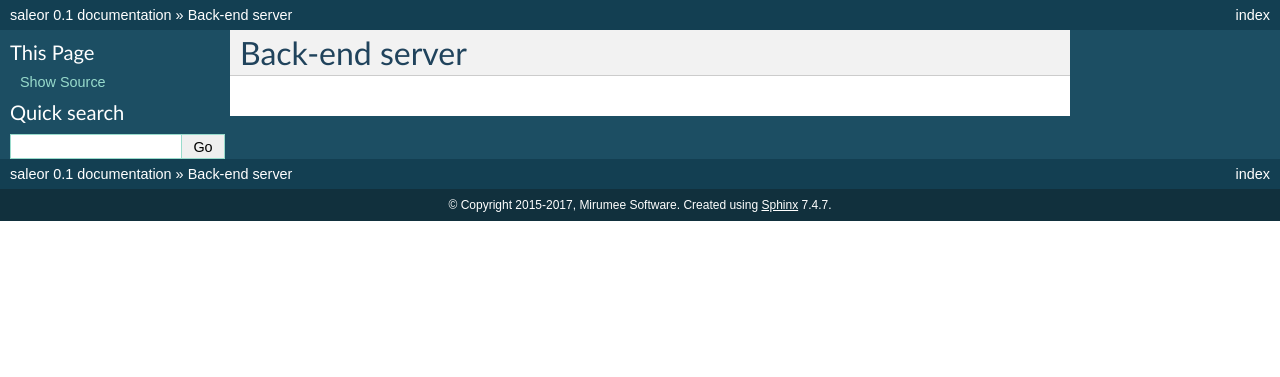
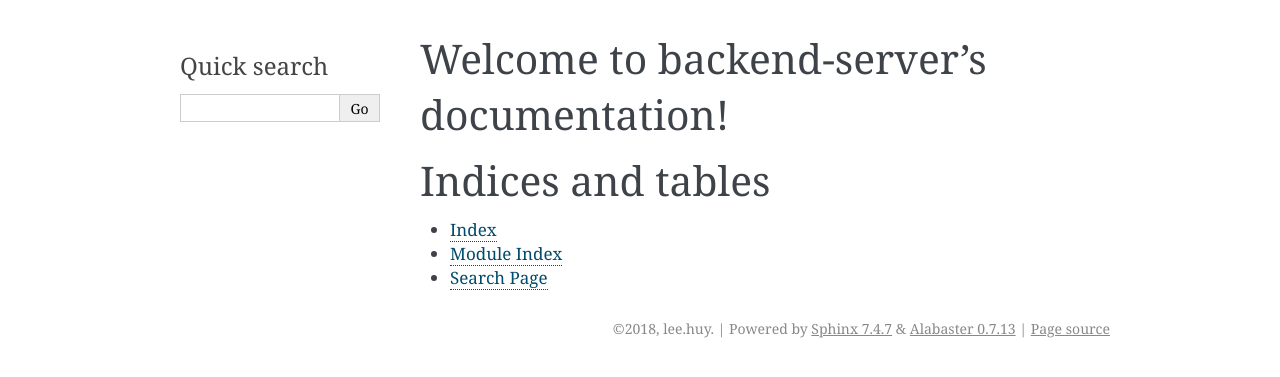
Before and after one commit to lethanhhuy6285/learnreadthedocs, a Sphinx documentation site: the page built from docs/index.rst, in a window 1280 px wide. Shown: the top 377 px of the page. Built offline with Sphinx 7.4.7, drawn with Linux system fonts in a browser that asks for light colours; pages that are not in the unit, such as notebooks, are missing from menus.

Commit message:
create project

```diff
--- a/docs/conf.py
+++ b/docs/conf.py
@@ -1,7 +1,7 @@
 # -*- coding: utf-8 -*-
 #
-# saleor documentation build configuration file, created by
-# sphinx-quickstart on Tue Jan  5 11:54:57 2016.
+# backend-server documentation build configuration file, created by
+# sphinx-quickstart on Wed Jan 31 10:52:56 2018.
 #
 # This file is execfile()d with the current directory set to its
 # containing dir.
@@ -12,54 +12,51 @@
 # All configuration values have a default; values that are commented out
 # serve to show the default.
 
-import sys
-import os
-import shlex
-
 # If extensions (or modules to document with autodoc) are in another directory,
 # add these directories to sys.path here. If the directory is relative to the
 # documentation root, use os.path.abspath to make it absolute, like shown here.
-#sys.path.insert(0, os.path.abspath('.'))
+#
+# import os
+# import sys
+# sys.path.insert(0, os.path.abspath('.'))
+
 
 # -- General configuration ------------------------------------------------
 
 # If your documentation needs a minimal Sphinx version, state it here.
-#needs_sphinx = '1.0'
+#
+# needs_sphinx = '1.0'
 
 # Add any Sphinx extension module names here, as strings. They can be
 # extensions coming with Sphinx (named 'sphinx.ext.*') or your custom
 # ones.
-extensions = [
-    'sphinx.ext.autodoc',
-]
+extensions = []
 
 # Add any paths that contain templates here, relative to this directory.
 templates_path = ['_templates']
 
 # The suffix(es) of source filenames.
 # You can specify multiple suffix as a list of string:
+#
 # source_suffix = ['.rst', '.md']
 source_suffix = '.rst'
-
-# The encoding of source files.
-#source_encoding = 'utf-8-sig'
 
 # The master toctree document.
 master_doc = 'index'
 
 # General information about the project.
-project = u'saleor'
-copyright = u'2015-2017, Mirumee Software'
-author = u'Mirumee Software'
+project = u'backend-server'
+copyright = u'2018, lee.huy'
+author = u'lee.huy'
 
 # The version info for the project you're documenting, acts as replacement for
 # |version| and |release|, also used in various other places throughout the
 # built documents.
 #
 # The short X.Y version.
-version = u'0.1'
+version = u'2.5'
 # The full version, including alpha/beta/rc tags.
-release = u'0.1'
+release = u'2.5'
 
 # The language for content autogenerated by Sphinx. Refer to documentation
 # for a list of supported languages.
@@ -68,39 +65,13 @@ release = u'0.1'
 # Usually you set "language" from the command line for these cases.
 language = None
 
-# There are two options for replacing |today|: either, you set today to some
-# non-false value, then it is used:
-#today = ''
-# Else, today_fmt is used as the format for a strftime call.
-#today_fmt = '%B %d, %Y'
-
 # List of patterns, relative to source directory, that match files and
 # directories to ignore when looking for source files.
-exclude_patterns = ['_build']
-
-# The reST default role (used for this markup: `text`) to use for all
-# documents.
-#default_role = None
-
-# If true, '()' will be appended to :func: etc. cross-reference text.
-#add_function_parentheses = True
-
-# If true, the current module name will be prepended to all description
-# unit titles (such as .. function::).
-#add_module_names = True
-
-# If true, sectionauthor and moduleauthor directives will be shown in the
-# output. They are ignored by default.
-#show_authors = False
+# This patterns also effect to html_static_path and html_extra_path
+exclude_patterns = ['_build', 'Thumbs.db', '.DS_Store']
 
 # The name of the Pygments (syntax highlighting) style to use.
 pygments_style = 'sphinx'
-
-# A list of ignored prefixes for module index sorting.
-#modindex_common_prefix = []
-
-# If true, keep warnings as "system message" paragraphs in the built documents.
-#keep_warnings = False
 
 # If true, `todo` and `todoList` produce output, else they produce nothing.
 todo_include_todos = False
@@ -110,143 +81,66 @@ todo_include_todos = False
 
 # The theme to use for HTML and HTML Help pages.  See the documentation for
 # a list of builtin themes.
-html_theme = 'default'
+#
+html_theme = 'alabaster'
 
 # Theme options are theme-specific and customize the look and feel of a theme
 # further.  For a list of options available for each theme, see the
 # documentation.
-#html_theme_options = {}
-
-# Add any paths that contain custom themes here, relative to this directory.
-#html_theme_path = []
-
-# The name for this set of Sphinx documents.  If None, it defaults to
-# "<project> v<release> documentation".
-#html_title = None
-
-# A shorter title for the navigation bar.  Default is the same as html_title.
-#html_short_title = None
-
-# The name of an image file (relative to this directory) to place at the top
-# of the sidebar.
-#html_logo = None
-
-# The name of an image file (within the static path) to use as favicon of the
-# docs.  This file should be a Windows icon file (.ico) being 16x16 or 32x32
-# pixels large.
-#html_favicon = None
+#
+# html_theme_options = {}
 
 # Add any paths that contain custom static files (such as style sheets) here,
 # relative to this directory. They are copied after the builtin static files,
 # so a file named "default.css" will overwrite the builtin "default.css".
 html_static_path = ['_static']
 
-# Add any extra paths that contain custom files (such as robots.txt or
-# .htaccess) here, relative to this directory. These files are copied
-# directly to the root of the documentation.
-#html_extra_path = []
+# Custom sidebar templates, must be a dictionary that maps document names
+# to template names.
+#
+# This is required for the alabaster theme
+# refs: http://alabaster.readthedocs.io/en/latest/installation.html#sidebars
+html_sidebars = {
+    '**': [
+        'relations.html',  # needs 'show_related': True theme option to display
+        'searchbox.html',
+    ]
+}
 
-# If not '', a 'Last updated on:' timestamp is inserted at every page bottom,
-# using the given strftime format.
-#html_last_updated_fmt = '%b %d, %Y'
 
-# If true, SmartyPants will be used to convert quotes and dashes to
-# typographically correct entities.
-#html_use_smartypants = True
-
-# Custom sidebar templates, maps document names to template names.
-#html_sidebars = {}
-
-# Additional templates that should be rendered to pages, maps page names to
-# template names.
-#html_additional_pages = {}
-
-# If false, no module index is generated.
-#html_domain_indices = True
-
-# If false, no index is generated.
-#html_use_index = True
-
-# If true, the index is split into individual pages for each letter.
-#html_split_index = False
-
-# If true, links to the reST sources are added to the pages.
-#html_show_sourcelink = True
-
-# If true, "Created using Sphinx" is shown in the HTML footer. Default is True.
-#html_show_sphinx = True
-
-# If true, "(C) Copyright ..." is shown in the HTML footer. Default is True.
-#html_show_copyright = True
-
-# If true, an OpenSearch description file will be output, and all pages will
-# contain a <link> tag referring to it.  The value of this option must be the
-# base URL from which the finished HTML is served.
-#html_use_opensearch = ''
-
-# This is the file name suffix for HTML files (e.g. ".xhtml").
-#html_file_suffix = None
-
-# Language to be used for generating the HTML full-text search index.
-# Sphinx supports the following languages:
-#   'da', 'de', 'en', 'es', 'fi', 'fr', 'hu', 'it', 'ja'
-#   'nl', 'no', 'pt', 'ro', 'ru', 'sv', 'tr'
-#html_search_language = 'en'
-
-# A dictionary with options for the search language support, empty by default.
-# Now only 'ja' uses this config value
-#html_search_options = {'type': 'default'}
-
-# The name of a javascript file (relative to the configuration directory) that
-# implements a search results scorer. If empty, the default will be used.
-#html_search_scorer = 'scorer.js'
+# -- Options for HTMLHelp output ------------------------------------------
 
 # Output file base name for HTML help builder.
-htmlhelp_basename = 'saleordoc'
+htmlhelp_basename = 'backend-serverdoc'
+
 
 # -- Options for LaTeX output ---------------------------------------------
 
 latex_elements = {
-# The paper size ('letterpaper' or 'a4paper').
-#'papersize': 'letterpaper',
+    # The paper size ('letterpaper' or 'a4paper').
+    #
+    # 'papersize': 'letterpaper',
 
-# The font size ('10pt', '11pt' or '12pt').
-#'pointsize': '10pt',
+    # The font size ('10pt', '11pt' or '12pt').
+    #
+    # 'pointsize': '10pt',
 
-# Additional stuff for the LaTeX preamble.
-#'preamble': '',
+    # Additional stuff for the LaTeX preamble.
+    #
+    # 'preamble': '',
 
-# Latex figure (float) alignment
-#'figure_align': 'htbp',
+    # Latex figure (float) alignment
+    #
+    # 'figure_align': 'htbp',
 }
 
 # Grouping the document tree into LaTeX files. List of tuples
 # (source start file, target name, title,
 #  author, documentclass [howto, manual, or own class]).
 latex_documents = [
-  (master_doc, 'saleor.tex', u'saleor Documentation',
-   u'Mirumee Software', 'manual'),
+    (master_doc, 'backend-server.tex', u'backend-server Documentation',
+     u'lee.huy', 'manual'),
 ]
-
-# The name of an image file (relative to this directory) to place at the top of
-# the title page.
-#latex_logo = None
-
-# For "manual" documents, if this is true, then toplevel headings are parts,
-# not chapters.
-#latex_use_parts = False
-
-# If true, show page references after internal links.
-#latex_show_pagerefs = False
-
-# If true, show URL addresses after external links.
-#latex_show_urls = False
-
-# Documents to append as an appendix to all manuals.
-#latex_appendices = []
-
-# If false, no module index is generated.
-#latex_domain_indices = True
 
 
 # -- Options for manual page output ---------------------------------------
@@ -254,12 +148,9 @@ latex_documents = [
 # One entry per manual page. List of tuples
 # (source start file, name, description, authors, manual section).
 man_pages = [
-    (master_doc, 'saleor', u'saleor Documentation',
+    (master_doc, 'backend-server', u'backend-server Documentation',
      [author], 1)
 ]
-
-# If true, show URL addresses after external links.
-#man_show_urls = False
 
 
 # -- Options for Texinfo output -------------------------------------------
@@ -268,19 +159,7 @@ man_pages = [
 # (source start file, target name, title, author,
 #  dir menu entry, description, category)
 texinfo_documents = [
-  (master_doc, 'saleor', u'saleor Documentation',
-   author, 'saleor', 'One line description of project.',
-   'Miscellaneous'),
+    (master_doc, 'backend-server', u'backend-server Documentation',
+     author, 'backend-server', 'One line description of project.',
+     'Miscellaneous'),
 ]
-
-# Documents to append as an appendix to all manuals.
-#texinfo_appendices = []
-
-# If false, no module index is generated.
-#texinfo_domain_indices = True
-
-# How to display URL addresses: 'footnote', 'no', or 'inline'.
-#texinfo_show_urls = 'footnote'
-
-# If true, do not generate a @detailmenu in the "Top" node's menu.
-#texinfo_no_detailmenu = False
--- a/docs/index.rst
+++ b/docs/index.rst
@@ -1,7 +1,22 @@
-Back-end server
-===============
+.. backend-server documentation master file, created by
+   sphinx-quickstart on Wed Jan 31 10:52:56 2018.
+   You can adapt this file completely to your liking, but it should at least
+   contain the root `toctree` directive.
+
+Welcome to backend-server's documentation!
+==========================================
+
 .. toctree::
    :maxdepth: 2
+   :caption: Contents:
 
 	GettingStarted/index
 	APIs/index
+
+
+Indices and tables
+==================
+
+* :ref:`genindex`
+* :ref:`modindex`
+* :ref:`search`
```
Also changed, not shown: 2 other files.
